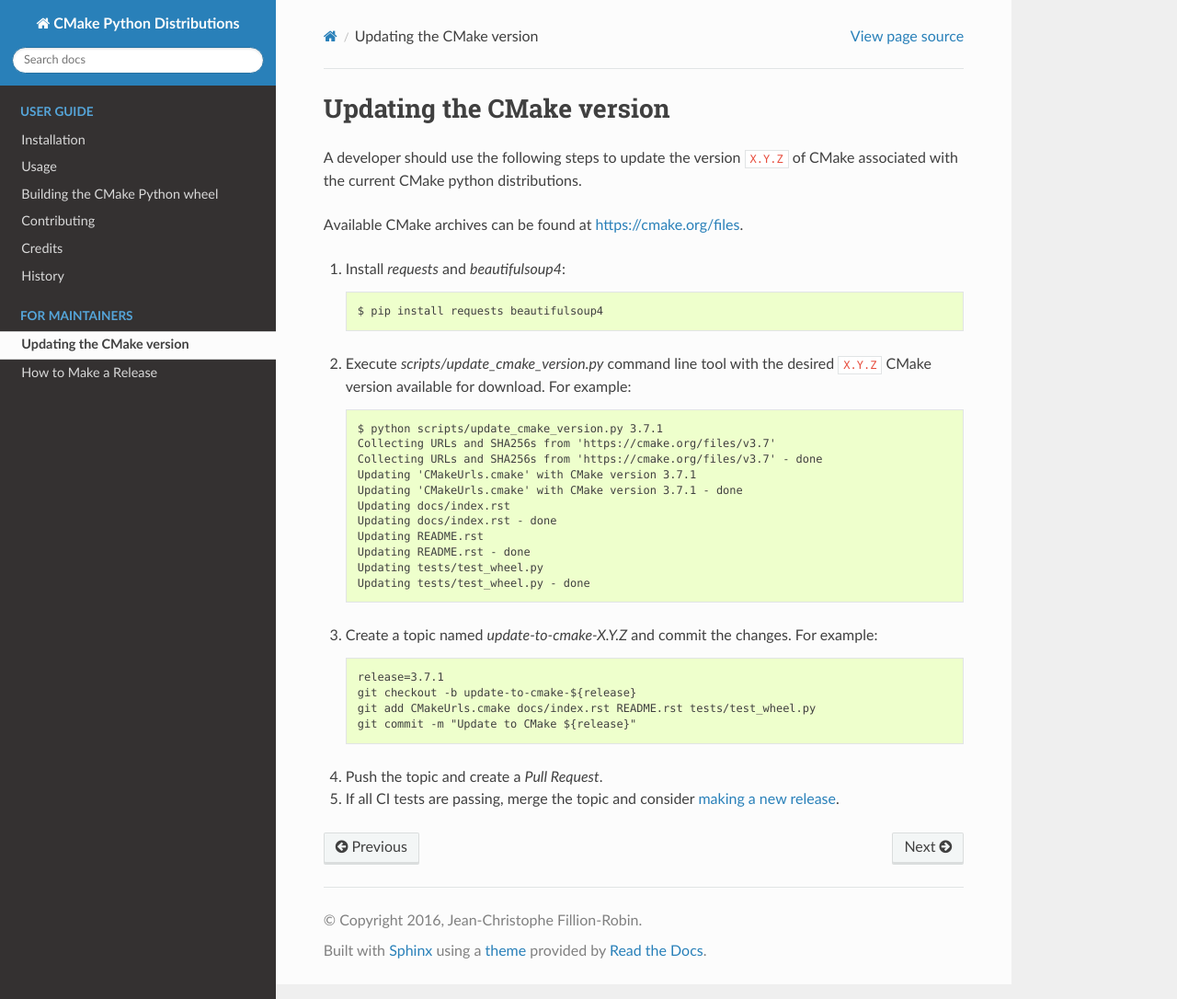
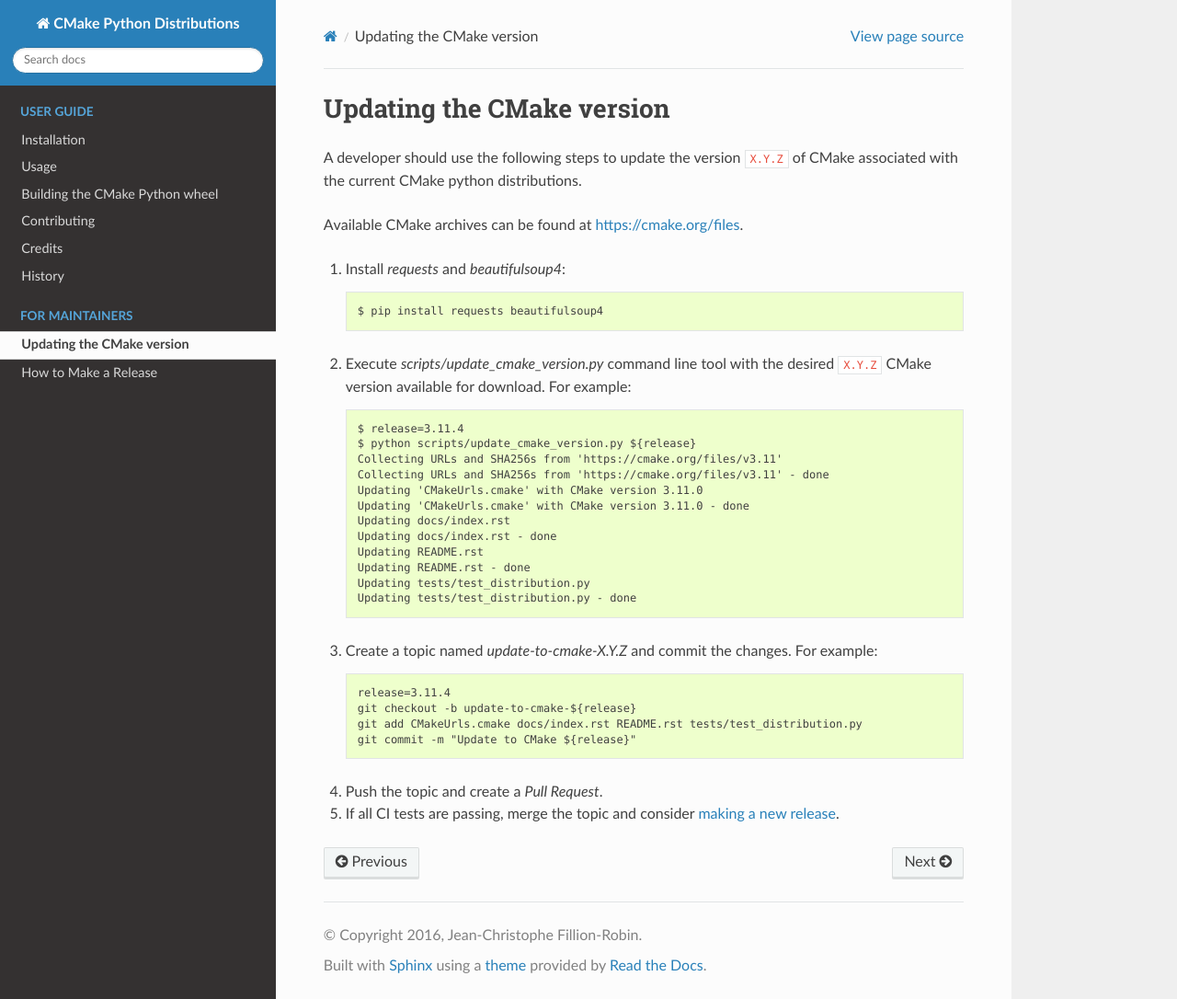
Before and after one commit to scikit-build/cmake-python-distributions, a Sphinx documentation site: the page built from docs/update_cmake_version.rst, in a window 1280 px wide and 1086 px high. Shown: the whole window at 92% size. Built offline with Sphinx 7.4.7 and the Read the Docs theme 2.0.0, drawn with Linux system fonts in a browser that asks for light colours; the version number could not be read and is left out.

Commit message:
docs: Fix "Updating the CMake version" section
Fix commit command accounting for rename of tests/test_wheel.py
into tests/test_distribution.py (see 5b2a769)

```diff
--- a/docs/update_cmake_version.rst
+++ b/docs/update_cmake_version.rst
@@ -17,24 +17,25 @@
 2. Execute `scripts/update_cmake_version.py` command line tool with the desired
    ``X.Y.Z`` CMake version available for download. For example::
 
-    $ python scripts/update_cmake_version.py 3.7.1
-    Collecting URLs and SHA256s from 'https://cmake.org/files/v3.7'
-    Collecting URLs and SHA256s from 'https://cmake.org/files/v3.7' - done
-    Updating 'CMakeUrls.cmake' with CMake version 3.7.1
-    Updating 'CMakeUrls.cmake' with CMake version 3.7.1 - done
+    $ release=3.11.4
+    $ python scripts/update_cmake_version.py ${release}
+    Collecting URLs and SHA256s from 'https://cmake.org/files/v3.11'
+    Collecting URLs and SHA256s from 'https://cmake.org/files/v3.11' - done
+    Updating 'CMakeUrls.cmake' with CMake version 3.11.0
+    Updating 'CMakeUrls.cmake' with CMake version 3.11.0 - done
     Updating docs/index.rst
     Updating docs/index.rst - done
     Updating README.rst
     Updating README.rst - done
-    Updating tests/test_wheel.py
-    Updating tests/test_wheel.py - done
+    Updating tests/test_distribution.py
+    Updating tests/test_distribution.py - done
 
 3. Create a topic named `update-to-cmake-X.Y.Z` and commit the changes.
    For example::
 
-    release=3.7.1
+    release=3.11.4
     git checkout -b update-to-cmake-${release}
-    git add CMakeUrls.cmake docs/index.rst README.rst tests/test_wheel.py
+    git add CMakeUrls.cmake docs/index.rst README.rst tests/test_distribution.py
     git commit -m "Update to CMake ${release}"
 
 4. Push the topic and create a `Pull Request`.
```
